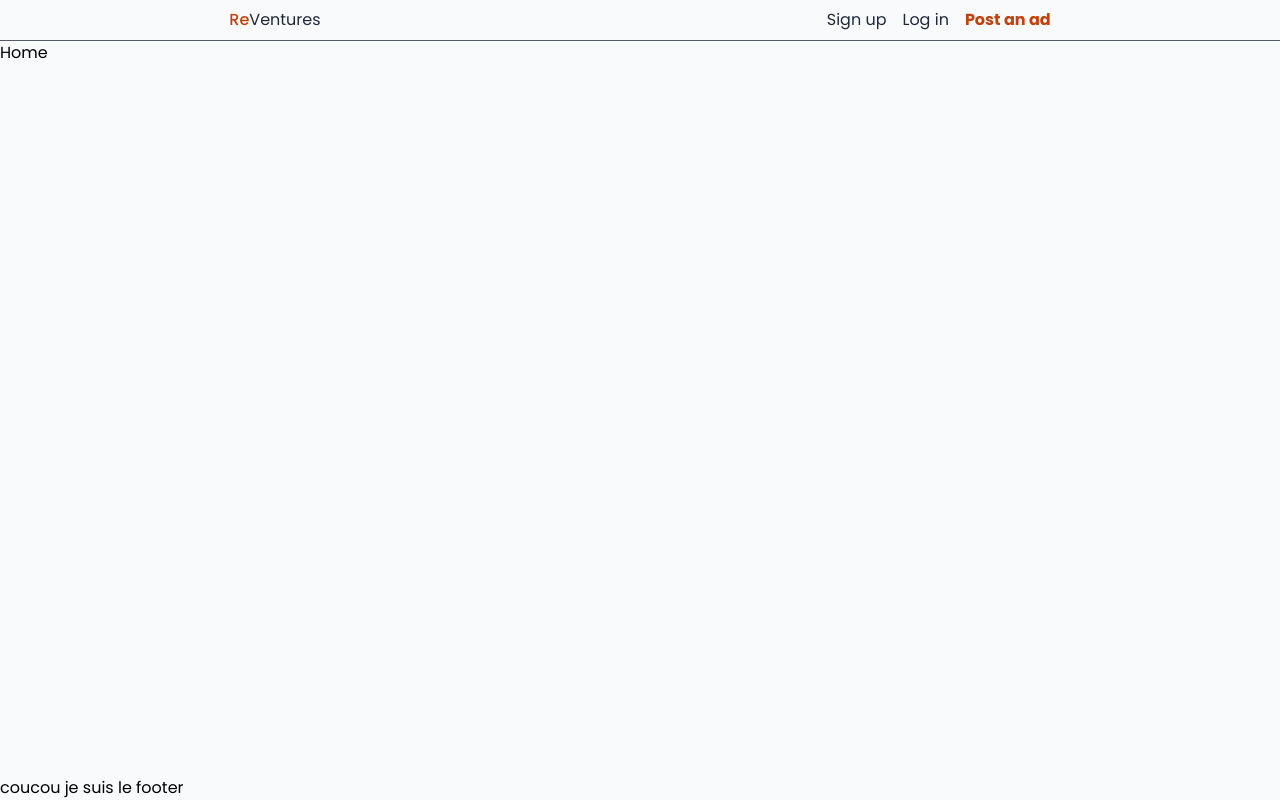
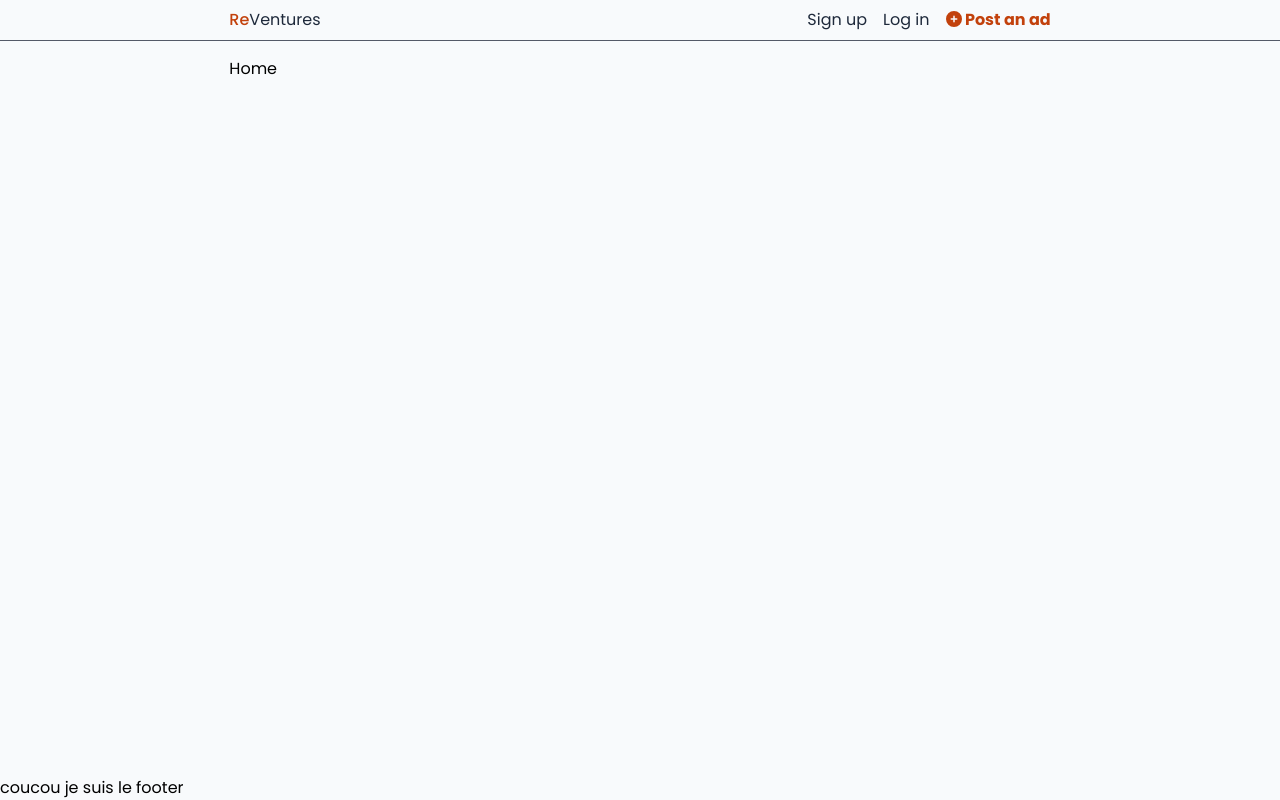
Before and after one commit to SSK-production/revendito, a Next.js app: page / in a window 1280 px wide. Built offline with nearby package versions, Linux system fonts and the light colour scheme.

Commit message:
add fontawesome icons to project + use of plus circle icon

```diff
--- a/app/components/shared/header.tsx
+++ b/app/components/shared/header.tsx
@@ -1,4 +1,7 @@
 'use client';
+
+import { FontAwesomeIcon } from "@fortawesome/react-fontawesome";
+import { faPlusCircle } from "@fortawesome/free-solid-svg-icons";
 
 export default function Header() {
     return (
@@ -15,13 +18,12 @@ export default function Header() {
                                 <a href="#">Log in</a>
                             </li>
                             <li>
-                                <a href="#" className="text-orange-700 font-bold">Post an ad</a>
+                                <a href="#" className="text-orange-700 font-bold"> <FontAwesomeIcon icon={faPlusCircle} /> Post an ad</a>
                             </li>
                         </ul>
                     </nav>
                 </section>
-
             </header>
         </>
-    )
+    );
 }
--- a/app/layout.tsx
+++ b/app/layout.tsx
@@ -2,7 +2,6 @@ import type {Metadata} from "next";
 import "./globals.css";
 import Header from "@/app/components/shared/header";
 import Footer from "@/app/components/shared/footer";
-
 
 export const metadata: Metadata = {
     title: "ReVentures",
@@ -16,14 +15,12 @@ export default function RootLayout({
 }>) {
     return (
         <html lang="en">
-        <body
-            className="antialiased min-h-screen flex flex-col bg-slate-50"
-        >
-            <Header/>
-            <main className="flex-1">
-                {children}
-            </main>
-            <Footer/>
+        <body className="antialiased min-h-screen flex flex-col bg-slate-50">
+        <Header/>
+        <main className="flex-1 w-2/3 self-center mt-2 px-4 py-2">
+            {children}
+        </main>
+        <Footer/>
         </body>
         </html>
     );
--- a/package.json
+++ b/package.json
@@ -9,6 +9,9 @@
     "lint": "next lint"
   },
   "dependencies": {
+    "@fortawesome/fontawesome-svg-core": "^6.7.1",
+    "@fortawesome/free-solid-svg-icons": "^6.7.1",
+    "@fortawesome/react-fontawesome": "^0.2.2",
     "@hookform/resolvers": "^3.9.1",
     "@prisma/client": "^5.22.0",
     "bcrypt": "^5.1.1",
```
Also changed, not shown: 1 other file (tests, documents, lock files or other folders).
